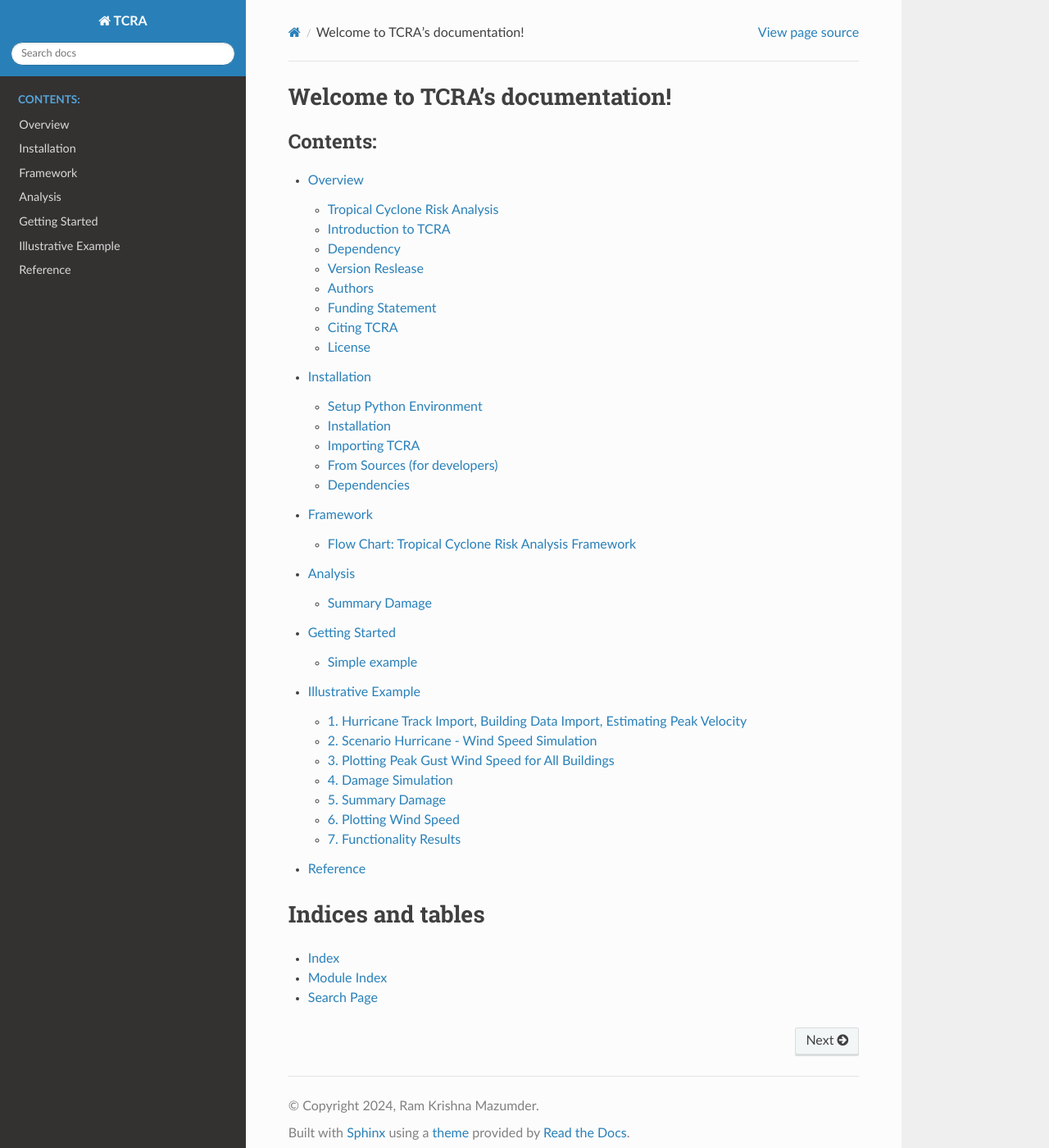
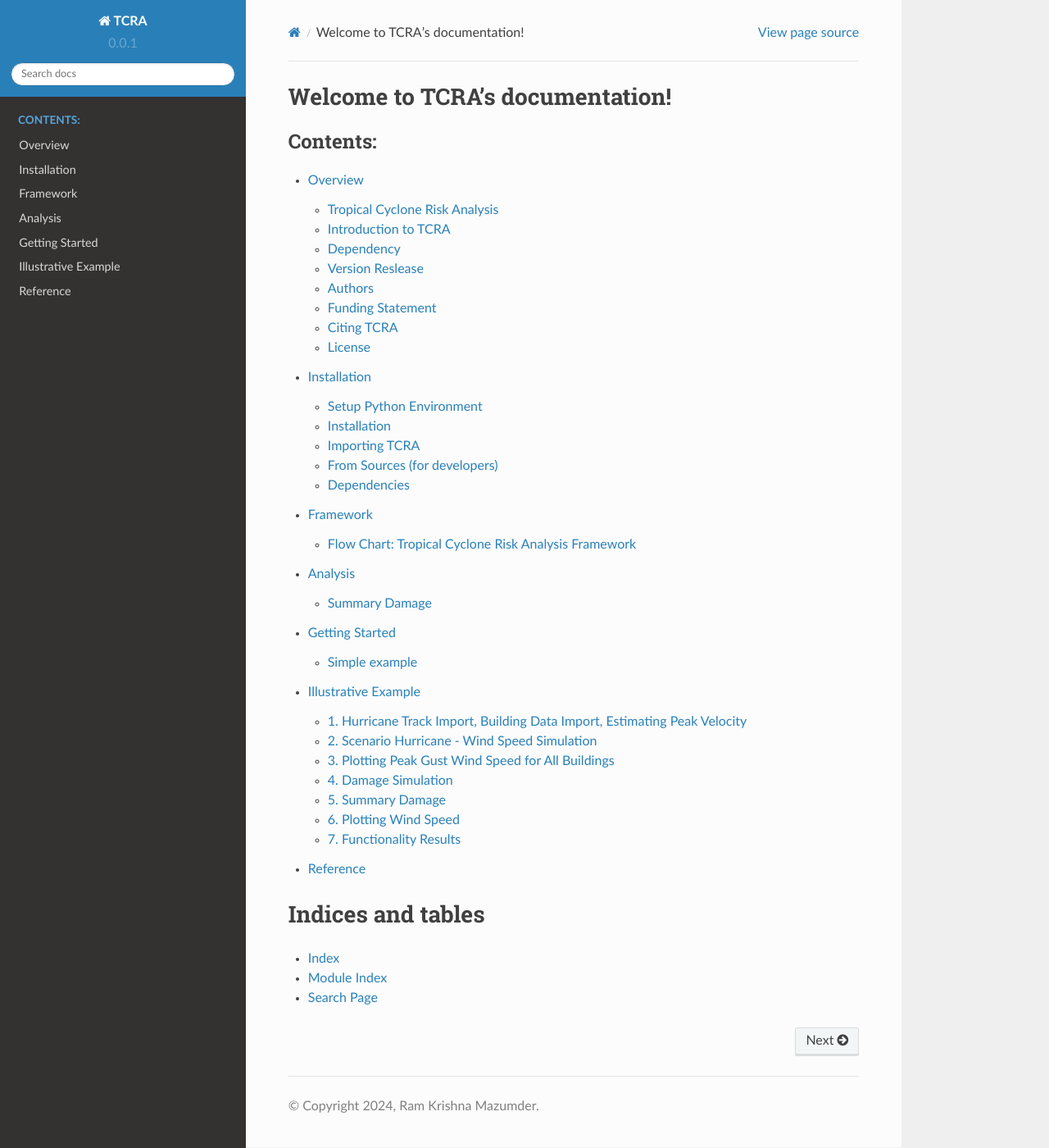
Before and after one commit to Swaran66/TCRA-Swaran, a Sphinx documentation site: the page built from docs/index.rst, in a window 1280 px wide and 1400 px high. Shown: the whole window at 82% size. Built offline with Sphinx 7.4.7 and the Read the Docs theme 2.0.0, drawn with Linux system fonts in a browser that asks for light colours; pages that are not in the unit, such as notebooks, are missing from menus; some of the changed lines change nothing that is shown.

Commit message:
Update conf.py

```diff
--- a/docs/conf.py
+++ b/docs/conf.py
@@ -3,6 +3,12 @@
 # For the full list of built-in configuration values, see the documentation:
 # https://www.sphinx-doc.org/en/master/usage/configuration.html
 
+import os
+import sys
+sys.path.insert(0, os.path.abspath('../'))
+import tcra
+import shlex
+import sphinx_rtd_theme
 
 # -- Project information -----------------------------------------------------
 # https://www.sphinx-doc.org/en/master/usage/configuration.html#project-information
@@ -15,16 +21,166 @@
 # -- General configuration ---------------------------------------------------
 # https://www.sphinx-doc.org/en/master/usage/configuration.html#general-configuration
 
+# Add the project root directory to the system path
 
-extensions = []
 
+extensions = [
+    'sphinx.ext.autodoc',
+    'sphinx.ext.doctest',
+    'sphinx.ext.todo',
+    'sphinx.ext.coverage',
+    'sphinx.ext.viewcode',
+    'sphinx.ext.napoleon',
+    'sphinx.ext.autosummary',
+    'sphinx.ext.mathjax',
+    'sphinx.ext.githubpages',
+    'sphinx_rtd_theme',
+    'sphinx.ext.intersphinx',
+]
+
+# Napoleon settings
+napoleon_google_docstring = True
+napoleon_numpy_docstring = True
+napoleon_include_init_with_doc = False
+napoleon_include_private_with_doc = False
+napoleon_include_special_with_doc = True
+napoleon_use_admonition_for_examples = False
+napoleon_use_admonition_for_notes = False
+napoleon_use_admonition_for_references = False
+napoleon_use_ivar = False
+napoleon_use_param = True
+napoleon_use_rtype = True
+
+viewcode_import = True
+autodoc_member_order = 'bysource'
+autoclass_content = 'both'
+numfig = True
+numfig_format = {'figure': 'Figure %s', 'table': 'Table %s', 'code-block': 'Listing %s'}
+
+math_numfig = True
+math_eqref_format = "Eq.{number}"
+
+# Add any paths that contain templates here, relative to this directory.
 templates_path = ['_templates']
+
+# autosummary
+import glob
+autosummary_generate = glob.glob("apidocs/*.rst")
+
+# The suffix(es) of source filenames.
+# You can specify multiple suffix as a list of string:
+#
+# source_suffix = ['.rst', '.md']
+source_suffix = '.rst'
+
+# The master toctree document.
+master_doc = 'index'
+
+# General information about the project.
+project = 'TCRA'
+copyright = '2024, Ram Krishna Mazumder'
+author = 'Ram Krishna Mazumder'
+
+# The version info for the project you're documenting, acts as replacement
+# for |version| and |release|, also used in various other places throughout
+# the built documents.
+#
+# The short X.Y version.
+version = release
+# The full version, including alpha/beta/rc tags.
+release = '0.0.1'
+
+# The language for content autogenerated by Sphinx. Refer to documentation
+# for a list of supported languages.
+#
+# This is also used if you do content translation via gettext catalogs.
+# Usually you set "language" from the command line for these cases.
+language = None
+
+# List of patterns, relative to source directory, that match files and
+# directories to ignore when looking for source files.
+# This patterns also effect to html_static_path and html_extra_path
 exclude_patterns = ['_build', 'Thumbs.db', '.DS_Store']
 
+# The name of the Pygments (syntax highlighting) style to use.
+pygments_style = 'sphinx'
+
+# If true, `todo` and `todoList` produce output, else they produce nothing.
+todo_include_todos = True
+
+# -- Options for HTML output -------------------------------------------
+
+# The theme to use for HTML and HTML Help pages.  See the documentation for
+# a list of builtin themes.
+html_theme = 'sphinx_rtd_theme'
+
+# Theme options are theme-specific and customize the look and feel of a
+# theme further.  For a list of options available for each theme, see the
+# documentation.
+html_theme_options = {'body_max_width': '100%'}
+
+# Add any paths that contain custom static files (such as style sheets) here,
+# relative to this directory. They are copied after the builtin static files,
+# so a file named "default.css" will overwrite the builtin "default.css".
+html_static_path = ['_static']
+
+html_show_sphinx = False
+
+# -- Options for HTMLHelp output ---------------------------------------
+
+# Output file base name for HTML help builder.
+htmlhelp_basename = 'tcradoc'
 
 
-# -- Options for HTML output -------------------------------------------------
-# https://www.sphinx-doc.org/en/master/usage/configuration.html#options-for-html-output
+# -- Options for LaTeX output ------------------------------------------
 
-html_theme = 'sphinx_rtd_theme'
-html_static_path = ['_static']
+latex_elements = {
+    # The paper size ('letterpaper' or 'a4paper').
+    #
+    # 'papersize': 'letterpaper',
+
+    # The font size ('10pt', '11pt' or '12pt').
+    #
+    # 'pointsize': '10pt',
+
+    # Additional stuff for the LaTeX preamble.
+    #
+    # 'preamble': '',
+
+    # Latex figure (float) alignment
+    #
+    # 'figure_align': 'htbp',
+}
+
+# Grouping the document tree into LaTeX files. List of tuples
+# (source start file, target name, title, author, documentclass
+# [howto, manual, or own class]).
+latex_documents = [
+    (master_doc, 'TCRA.tex',
+     u'TCRA Documentation',
+     u'Ram Krishna Mazumder', 'manual'),
+]
+
+# -- Options for manual page output ------------------------------------
+
+# One entry per manual page. List of tuples
+# (source start file, name, description, authors, manual section).
+man_pages = [
+    (master_doc, 'TCRA',
+     u'TCRA Documentation',
+     [author], 1)
+]
+
+# -- Options for Texinfo output ----------------------------------------
+
+# Grouping the document tree into Texinfo files. List of tuples
+# (source start file, target name, title, author,
+#  dir menu entry, description, category)
+texinfo_documents = [
+    (master_doc, 'TCRA',
+     u'TCRA Documentation',
+     author,
+     'TCRA',
+     'One line description of project.',
+     'Miscellaneous'),
+]
```
